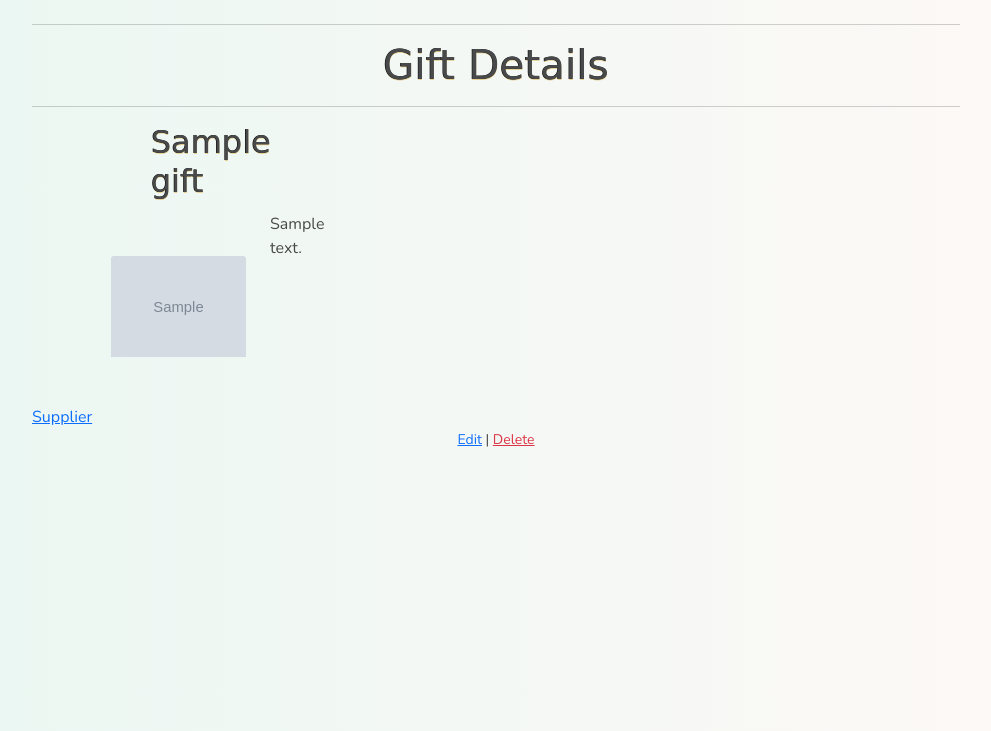
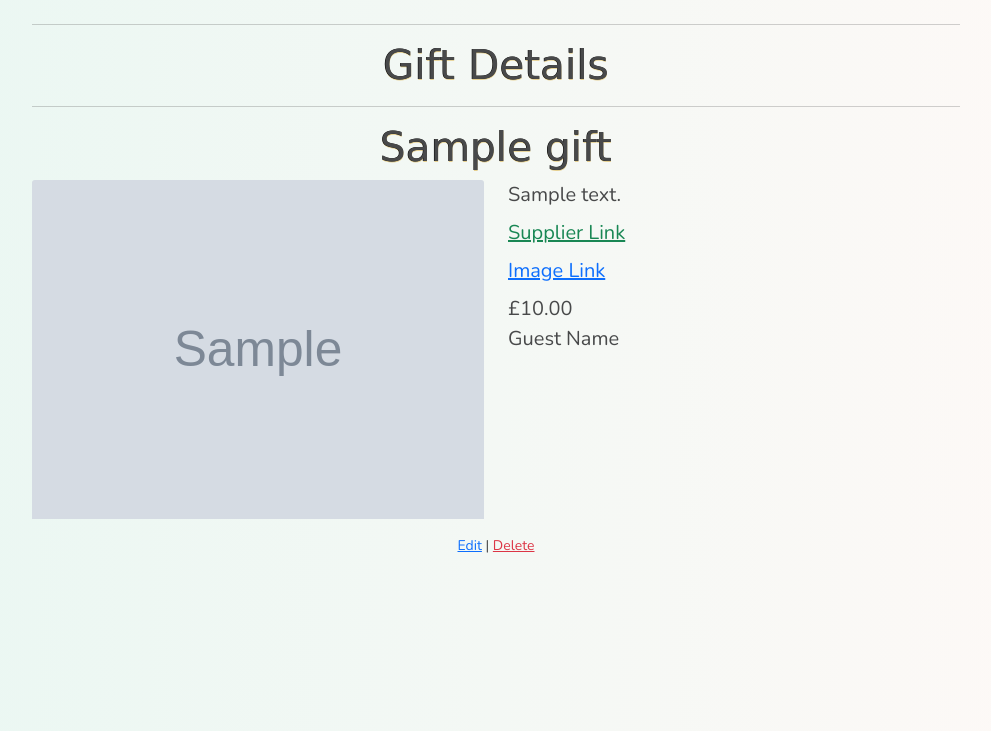
Before and after one commit to SiobhanBaines/Ciara-and-Sams-Big-Day, a Django app: page /gifts/1/ in a window 1280 px wide. Shown: the part 69-800 px from the top of the page, without its empty margins (144-1135 px from the left). Run offline with Django 3.2, Linux system fonts and the light colour scheme; a user stored in the database is signed in; tables that the repository leaves empty hold one stand-in row (values such as "Sample post"); grey boxes marked "Sample" are stand-in pictures; some libraries are stand-ins or nearby versions; some web fonts are replaced.

Commit message:
Fix gift view and links

```diff
--- a/gifts/models.py
+++ b/gifts/models.py
@@ -10,6 +10,5 @@ class Gift(models.Model):
     image_url = models.URLField(max_length=1024, null=True, blank=True)
     image = models.ImageField(null=True, blank=True)
 
-
     def __str__(self):
         return self.name
--- a/gifts/templates/gifts/gifts.html
+++ b/gifts/templates/gifts/gifts.html
@@ -11,6 +11,7 @@
 
 {% block content %}
     <div class="container">
+        {% if request.user.is_staff or request.user.is_superuser %}
             <div class="row">
                 <!-- Facility to upload a csv file containing the wedding gifts -->
                 <div class="card upload mx-auto mb-2">
@@ -38,9 +39,11 @@
                     <small class="ml-3"><a class="btn accept-btn border" href="{% url 'add_gift' %}"></i>Add A New Gift</a></small>
                 </div>
             </div>
+        {% endif %}
         <!-- List of gifts -->
         <div class="row">
             {% for gift in gifts %}
+                {% if request.user.is_staff or request.user.is_superuser or not gift.selected %}
                     <div class="col-sm-6 col-md-6 col-lg-4 col-xl-3">
                         <div class="card h-100 border-0">
                             {% if gift.image %}
@@ -61,7 +64,7 @@
                             <div class="card-footer bg-white pt-0 border-0 text-left">
                                 <div class="row">
                                     <div class="col">
-                                    {% if request.user.is_superuser %}
+                                        {% if request.user.is_staff or request.user.is_superuser %}
                                             <small class="ml-3">
                                                 <a href="{% url 'edit_gift' gift.id %}">Edit</a> |
                                                 <a class="text-danger" href="{% url 'delete_gift' gift.id %}">Delete</a>
@@ -92,6 +95,7 @@
                             <hr>
                         </div>
                     {% endif %}
+                {% endif %}
             {% endfor %}
         </div>
     </div>
--- a/gifts/templates/gifts/view_gift.html
+++ b/gifts/templates/gifts/view_gift.html
@@ -22,13 +22,11 @@
     </div>
     <div class="row">
         <!-- Gift contact detail -->
-            <div class="col-12 col-md-6">
-                <div class="row">
-                    <div class="col-12 col-md-4 offset-md-3">
-                        <h3 class="cursive-text-color text-align-left fs-2">{{ gift.name }}</h3>
-                    </div>
-                    <div class="col-12 col-md-6 col-lg-4 offset-lg-2">
-                        <div class="image-container my-5">
+        <div class="col">
+            <h3 class="text-center cursive-text-color">{{ gift.name }}</h3>
+            <div class="row my-2">
+                <div class="col-12 col-md-6 mb-2 ">
+                    <div class="image-container">
                         {% if gift.image %}
                         <a href="/media/{{ gift.image }}" target="_blank">
                             <img class="card-img-top img-fluid" src="/media/{{ gift.image }}" alt="{{ gift.name }}">
@@ -40,19 +38,48 @@
                         {% endif %}
                     </div>
                 </div>
-                    <div class="col-12 col-md-2 align-items-end">
-                        <p class="mb-0 mt-1">{{ gift.description }}</p>
+                <div class="col-12 col-md-6">
+                    <p class="lead mb-2 text-left ">{{ gift.description }}</p>
+                    {% if request.user.is_staff or request.user.is_superuser %}
+                        <div class="row">
+                            <div class="col mb-2">
+                                <a class="lead text-left font-weight-bold text-success" href="{{ gift.supplier_url }}">Supplier Link</a>
+                            </div>
+                        </div>
+                        <div class="row">
+                            <div class="col mb-2">
+                                <a class="lead text-left font-weight-bold" href="{{ gift.image_url }}">Image Link</a>
+                            </div>
+                        </div>
+                    {% else %}
+                        <div class="row">
+                            <div class="col mb-2">
+                                <a class="lead text-left font-weight-bold text-success" href="{{ gift.supplier_url }}">Buy Here</a>
+                            </div>
+                        </div>
+                    {% endif %}
+                        <p class="lead mb-0 text-left font-weight-bold">£{{ gift.price }}</p>
+
+                    {% if request.user.is_staff or request.user.is_superuser %}
+                        {% if gift.selected %}
+                            <p class="lead mb-0 text-left font-weight-bold">Guest Name</p>
+                        {% else %}
+                            <p class="lead mb-0 text-left font-weight-bold">Available</p>
+                        {% endif %}
+                    {% endif %}
                 </div>
             </div>
 
-                <a href="{{ gift.supplier_url }}">Supplier</a>
+
         </div>
+        {% if request.user.is_staff or request.user.is_superuser %}
             <div class="d-inline-flex justify-content-center  ">
                 <small class="ml-3">
                     <a href="{% url 'edit_gift' gift.id %}">Edit</a> |
                     <a class="text-danger" href="{% url 'delete_gift' gift.id %}">Delete</a>
                 </small>
             </div>
+        {% endif %}
     </div>
 </div>
 {% endblock %}
--- a/gifts/views.py
+++ b/gifts/views.py
@@ -6,7 +6,7 @@ from django.contrib import messages
 from django.contrib.auth.decorators import login_required
 
 from .models import Gift
-from django.contrib.auth.models import User
+from django.contrib.auth.models import User, Group
 from .forms import GiftForm
 
 import io
--- a/templates/includes/bride-groom-menu.html
+++ b/templates/includes/bride-groom-menu.html
@@ -36,6 +36,9 @@
                 <li class="nav-item">
                     <a class="nav-link" href="#">Menu</a>
                 </li>
+                <li class="nav-item">
+                    <a class="nav-link" href="#">Gift List</a>
+                </li>
             </ul>
         </li>
     </ul>
--- a/templates/includes/guest-menu.html
+++ b/templates/includes/guest-menu.html
@@ -11,8 +11,8 @@
             <li class="nav-item">
                 <a class="nav-link" href="#">Menu</a>
             </li>
-        {% else %}
-            {% if request.user|has_group:'declined' %}
+        {% endif %}
+        {% if request.user|has_group:'accepted' or request.user|has_group:'declined' %}
             <li class="nav-item">
                 <a class="nav-link" href="#">Gift List</a>
             </li>
@@ -21,7 +21,5 @@
                 <a class="nav-link" href="{% url 'rsvp' %}">RSVP</a>
             </li>
         {% endif %}
-        {% endif %}
-
     </ul>
 </div>
```
Lines whose indentation alone changed are shown as unchanged.
